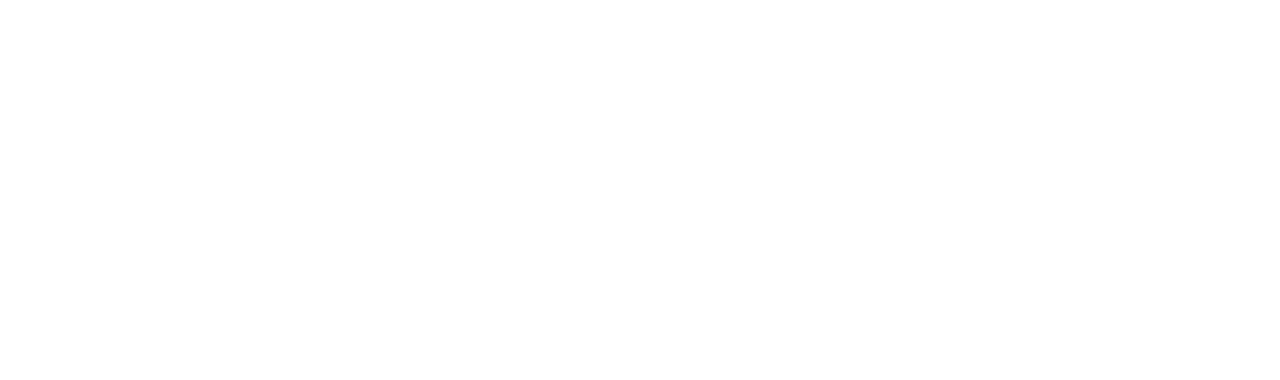
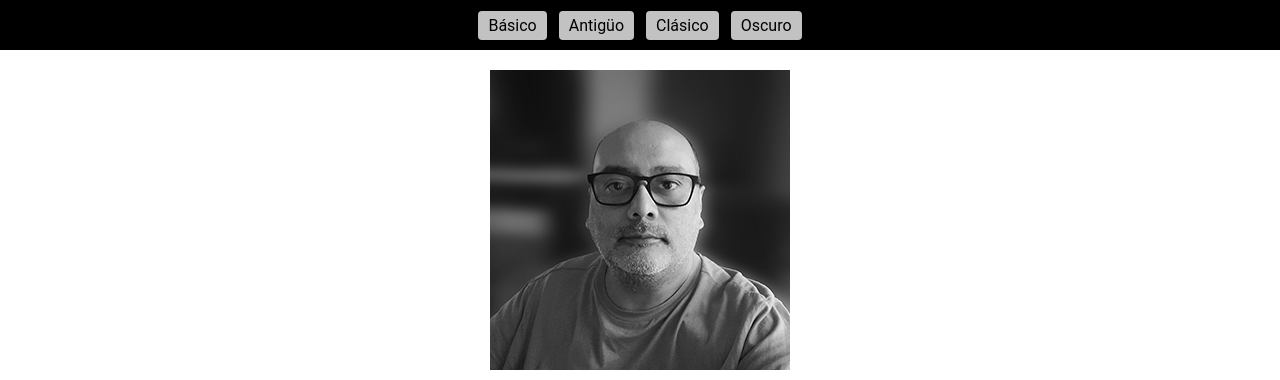
Before and after one commit to mvaldiviac/portafolio-ui, a plain HTML site: page index.html in a window 1280 px wide. Shown: the top 380 px of the page. Drawn offline with Linux system fonts and the light colour scheme.

Commit message:
cambio de grafica

```diff
--- /dev/null
+++ b/css/basic.css
@@ -0,0 +1,92 @@
+*{
+    margin: 0;
+    padding: 0;
+    font-family: "Roboto";
+}
+/*MENU TOP*/
+.container nav .top-menu{
+    background-color: #000;
+    color: #FFF;
+    height: 50px;
+    display: flex;
+    align-items: center;
+    flex-flow: row nowrap;
+}
+.container nav .top-menu ul{
+    display: flex;
+    align-items: center;
+    flex-flow: row nowrap;
+    text-align: center;
+    margin: 0 auto;
+}
+li.menu-style-switch{
+     list-style: none;
+     margin: 0 6px;
+     text-align: center;
+}
+li.menu-style-switch a{
+    color: #000;
+    padding: 5px 10px;
+    text-decoration: none;
+    background-color: rgb(194, 194, 194);
+    border-radius: 4px;
+}
+/**/
+.content{
+    /* border: 1px solid red; */
+    width: auto;
+    max-width: 1440px;
+    margin: 0 auto;
+    display: block;
+    height: auto;
+    padding: 0 20px;
+    font: normal normal 400 16px/20px "Roboto";
+    color: #666;
+
+}
+.content picture{
+    /* border: 1px solid red; */
+    display: block;
+    text-align: center;
+    margin: 20px 5px;
+}
+.content h1{
+    text-align: center;
+    margin: 20px 0;
+}
+.content p{
+    text-align: center;
+    font-size: 14px;
+    max-width: 400px;
+    margin: 0 auto;
+}
+
+.mobileView{
+    border: 1px solid #d4d4d4;
+    margin: 60px 0px;
+    padding: 20px;
+    box-sizing: border-box;
+    /* border-radius: 20px;
+    max-width: 375px;
+    height: 720px; */
+    overflow: hidden;
+}
+.mobileView .form{
+    margin-top: 40px;
+    padding: 0 10px;
+    display: flex;
+    flex-flow: column;
+    /* border: 1px solid red; */
+}
+.mobileView .form input{
+    height: 40px;
+    padding-left: 10px;
+    margin-bottom: 20px;
+    border-radius: 0px;
+    border: 1px solid #a7a7a7;
+
+}
+.mobileView h2{
+    font-size: 18px;
+    margin: 15px 0;
+}
--- /dev/null
+++ b/css/classic.css
@@ -0,0 +1,33 @@
+*{
+    margin: 0;
+    padding: 0;
+    font-family: Arial, Helvetica, sans-serif;
+}
+/*MENU TOP*/
+.container nav .top-menu{
+    background-color: #154c70;
+    color: #FFF;
+    height: 50px;
+    display: flex;
+    align-items: center;
+    flex-flow: row nowrap;
+}
+.container nav .top-menu ul{
+    display: flex;
+    align-items: center;
+    flex-flow: row nowrap;
+    text-align: center;
+    margin: 0 auto;
+}
+li.menu-style-switch{
+     list-style: none;
+     margin: 0 6px;
+     text-align: center;
+}
+li.menu-style-switch a{
+    color: #000;
+    padding: 5px 10px;
+    text-decoration: none;
+    background-color:  rgb(194, 194, 194);
+    border-radius: 4px;
+}
--- /dev/null
+++ b/css/dark.css
@@ -0,0 +1,33 @@
+*{
+    margin: 0;
+    padding: 0;
+    font-family: Arial, Helvetica, sans-serif;
+}
+/*MENU TOP*/
+.container nav .top-menu{
+    background-color: #3a3a3a;
+    color: #FFF;
+    height: 50px;
+    display: flex;
+    align-items: center;
+    flex-flow: row nowrap;
+}
+.container nav .top-menu ul{
+    display: flex;
+    align-items: center;
+    flex-flow: row nowrap;
+    text-align: center;
+    margin: 0 auto;
+}
+li.menu-style-switch{
+     list-style: none;
+     margin: 0 6px;
+     text-align: center;
+}
+li.menu-style-switch a{
+    color: #000;
+    padding: 5px 10px;
+    text-decoration: none;
+    background-color:  rgb(194, 194, 194);
+    border-radius: 4px;
+}
--- /dev/null
+++ b/css/old-school.css
@@ -0,0 +1,33 @@
+*{
+    margin: 0;
+    padding: 0;
+    font-family: Arial, Helvetica, sans-serif;
+}
+/*MENU TOP*/
+.container nav .top-menu{
+    background-color: #fac85b;
+    color: #FFF;
+    height: 50px;
+    display: flex;
+    align-items: center;
+    flex-flow: row nowrap;
+}
+.container nav .top-menu ul{
+    display: flex;
+    align-items: center;
+    flex-flow: row nowrap;
+    text-align: center;
+    margin: 0 auto;
+}
+li.menu-style-switch{
+     list-style: none;
+     margin: 0 6px;
+     text-align: center;
+}
+li.menu-style-switch a{
+    color: #000;
+    padding: 5px 10px;
+    text-decoration: none;
+    background-color:  rgb(194, 194, 194);
+    border-radius: 4px;
+}
--- a/index.html
+++ b/index.html
@@ -1,11 +1,58 @@
 <!DOCTYPE html>
-<html lang="en">
+<html lang="es">
 <head>
     <meta charset="UTF-8">
     <meta name="viewport" content="width=device-width, initial-scale=1.0">
-    <title>Document</title>
+    <title>Miguel Valdivia UI</title>
+    <link id="styleSwitch" rel="stylesheet" href="./css/basic.css">
+    <link rel="preconnect" href="https://fonts.googleapis.com">
+    <link rel="preconnect" href="https://fonts.gstatic.com" crossorigin>
+    <link href="https://fonts.googleapis.com/css2?family=Roboto+Condensed:ital,wght@0,100..900;1,100..900&display=swap" rel="stylesheet">
 </head>
 <body>
+    <div class="container">
+        <nav>
+            <div class="top-menu">
+                <ul>
+                    <li class="menu-style-switch"><a href="#" onclick="swapStylesheet('./css/basic.css')">Básico</a></li>
+                    <li class="menu-style-switch"><a href="#" onclick="swapStylesheet('./css/old-school.css')">Antigüo</a></li>
+                    <li class="menu-style-switch"><a href="#" onclick="swapStylesheet('./css/classic.css')">Clásico</a></li>
+                    <li class="menu-style-switch"><a href="#" onclick="swapStylesheet('./css/dark.css')">Oscuro</a></li>
+                </ul>
+            </div>
+        </nav>
+        <div class="content">
+            <div>
+                <picture>
+                    <img src="./image/foto-bn.png">
+                </picture>
+                <h1>Extracto</h1>
+                <p>Me llamo Miguel Valdivia, soy Comunicador Gráfico con más de 20 años de experiencia en el mundo del diseño, el desarrollo web y la creación de experiencias visuales innovadoras. Mi enfoque se centra en la fusión entre el diseño estético y la funcionalidad, creando interfaces de sitios web intuitivos y visualmente atractivos. A lo largo de mi carrera, he trabajado en proyectos desafiantes, colaborando en equipos multidisciplinarios, y siempre buscando incorporar nuevas tecnologías y herramientas que mejoren los productos finales.</p>
+            </div>
+            <div class="mobileView">
+                <h1>Material Design UI</h1>
+                <p>A continuación dejaré unas muestras de material design Ui para ser usada como guía.</p>
+                <div class="form">
+                    <h1>Formularios</h1>
 
+                    <h2>Input type Text</h2>
+
+                        <label for="nombre" >
+                            Nombre:
+                            <input type="text" name="nombre" id="nombre" >
+                        </label>
+
+                        <input type="text" name="nombre" placeholder="Nombre">
+                    <h2>Input type Password</h2>
+
+                        <input type="password" placeholder="Password">
+
+
+                </div>
+            </div>
+        </div>
+    </div>
+
+    <script src="./js/styles.js"></script>
 </body>
 </html>
--- /dev/null
+++ b/js/styles.js
@@ -0,0 +1,27 @@
+//Funcion controla cambio de estilo css
+function swapStylesheet(sheet) {
+    document.getElementById('styleSwitch').setAttribute('href', sheet);
+}
+
+function initate() {
+       var style1 = document.getElementById("stylesheet1");
+       var style2 = document.getElementById("stylesheet2");
+       var style3 = document.getElementById("stylesheet3");
+       var style4 = document.getElementById("stylesheet4");
+
+       style1.onclick = swapStyleSheet("css/basic.css");
+       style2.onclick = swapStyleSheet("css/old-school.css");
+       style3.onclick = swapStyleSheet("css/classic.css");
+       style4.onclick = swapStyleSheet("css/dark.css");
+   }
+
+function changeStyle() {
+    var inputSwitch = document.getElementById("switch-style");
+
+
+    if(inputSwitch.checked){
+        console.log('Checqueado');
+
+    }
+
+}
```
Also changed, not shown: image/foto-bn.png (added).
